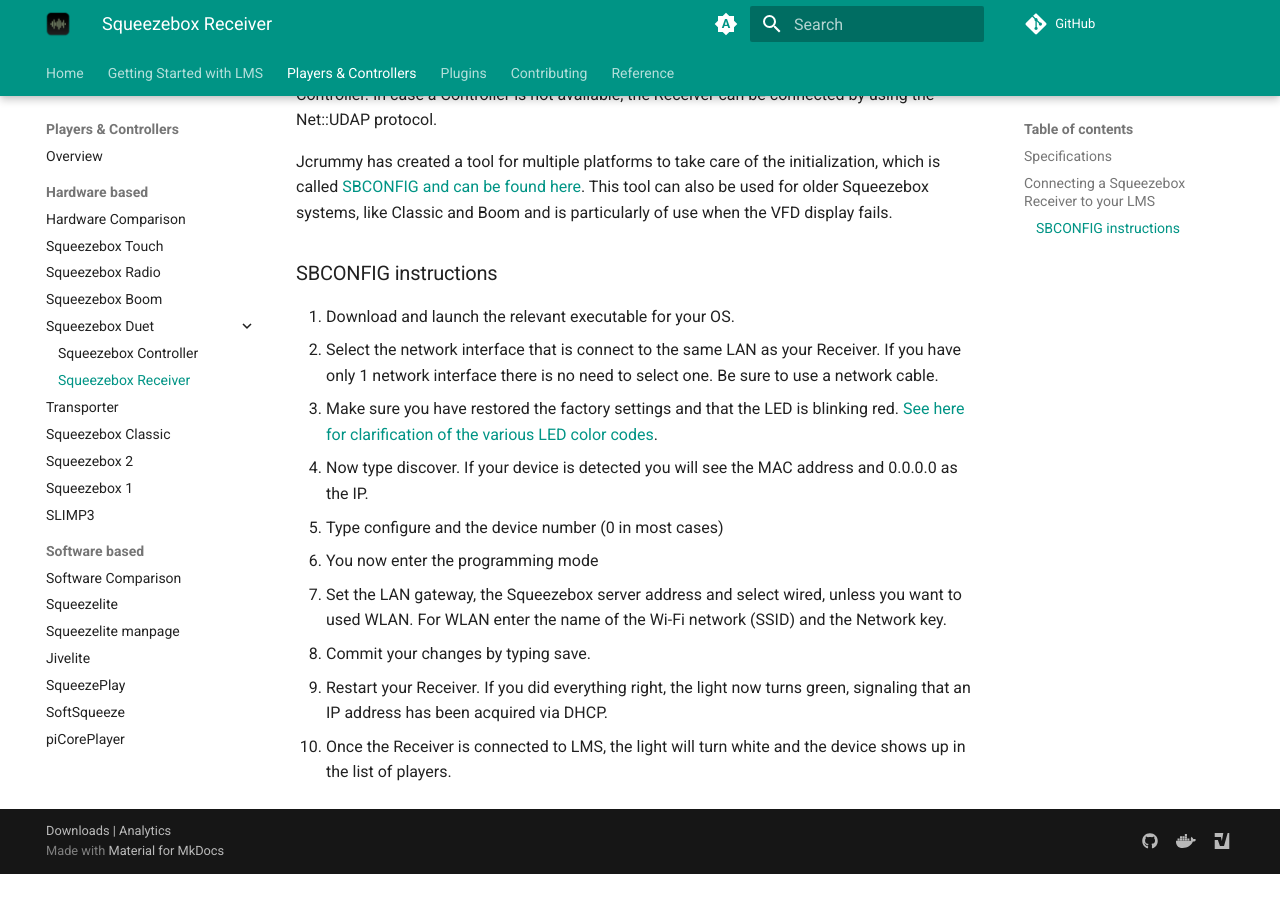
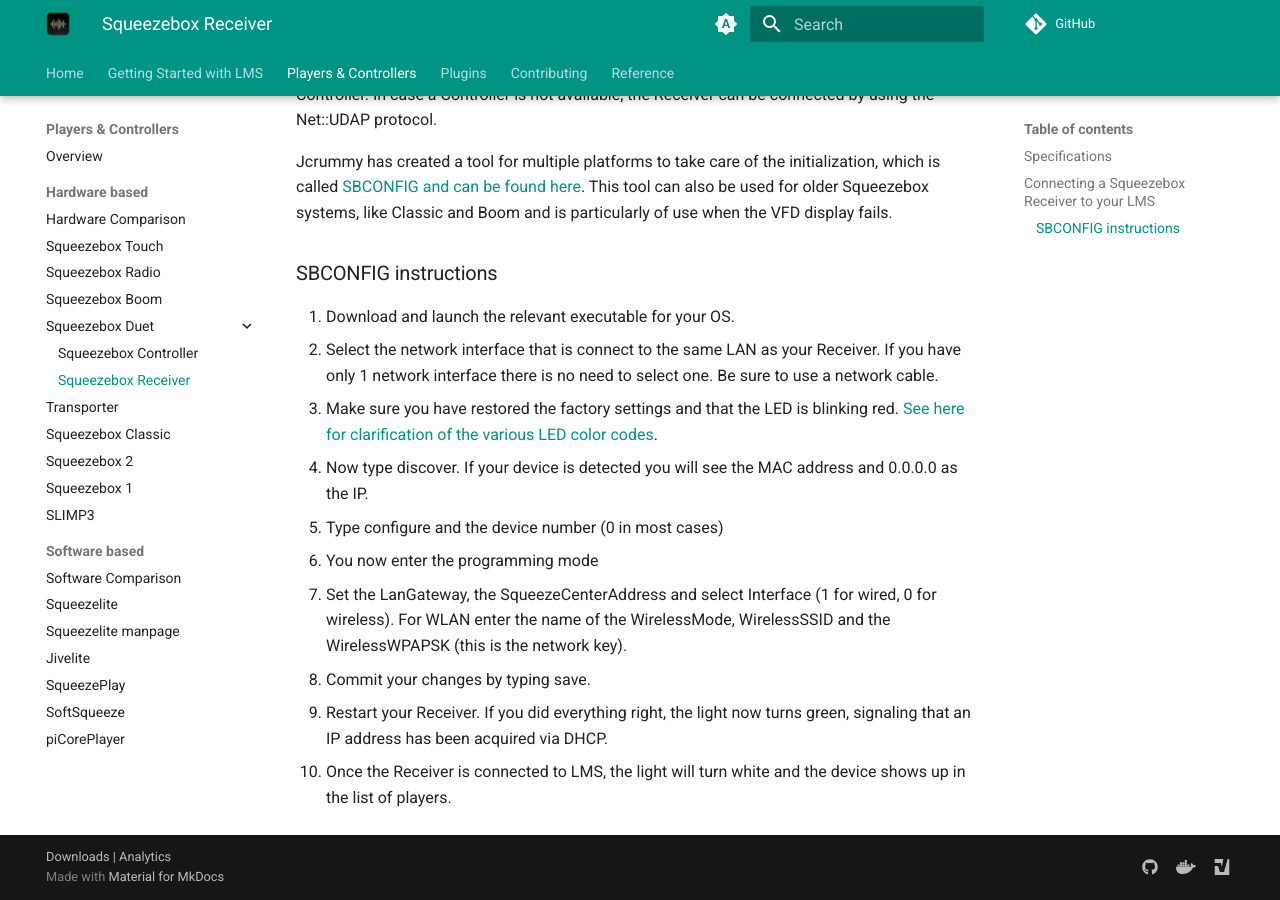
Before and after one commit to LMS-Community/lms-community.github.io, an MkDocs documentation site: the page built from docs/players-and-controllers/squeezebox-receiver.md, in a window 1280 px wide and 900 px high, scrolled down 1317 px. Built offline with MkDocs 1.6.1 and Material for MkDocs 9.7.7, drawn with Linux system fonts in a browser that asks for light colours; a script that is not in the unit is left out; plug-ins that fetch from the network failed and are left out; comment, search, counter and statistics services are not loaded; before the commit the page ends 2191 px from its top, so only the background shows below that.

Commit message:
Update squeezebox-receiver.md
aligned the SBconfig settings names in the text

```diff
--- a/docs/players-and-controllers/squeezebox-receiver.md
+++ b/docs/players-and-controllers/squeezebox-receiver.md
@@ -38,7 +38,7 @@
 4. Now type discover. If your device is detected you will see the MAC address and 0.0.0.0 as the IP.
 5. Type configure and the device number (0 in most cases)
 6. You now enter the programming mode
-7. Set the LAN gateway, the Squeezebox server address and select wired, unless you want to used WLAN. For WLAN enter the name of the Wi-Fi network (SSID) and the Network key.
+7. Set the LanGateway, the SqueezeCenterAddress and select Interface (1 for wired, 0 for wireless). For WLAN enter the name of the WirelessMode, WirelessSSID and the WirelessWPAPSK (this is the network key).
 8. Commit your changes by typing save.
 9. Restart your Receiver. If you did everything right, the light now turns green, signaling that an IP address has been acquired via DHCP.
 10. Once the Receiver is connected to LMS, the light will turn white and the device shows up in the list of players.
```
